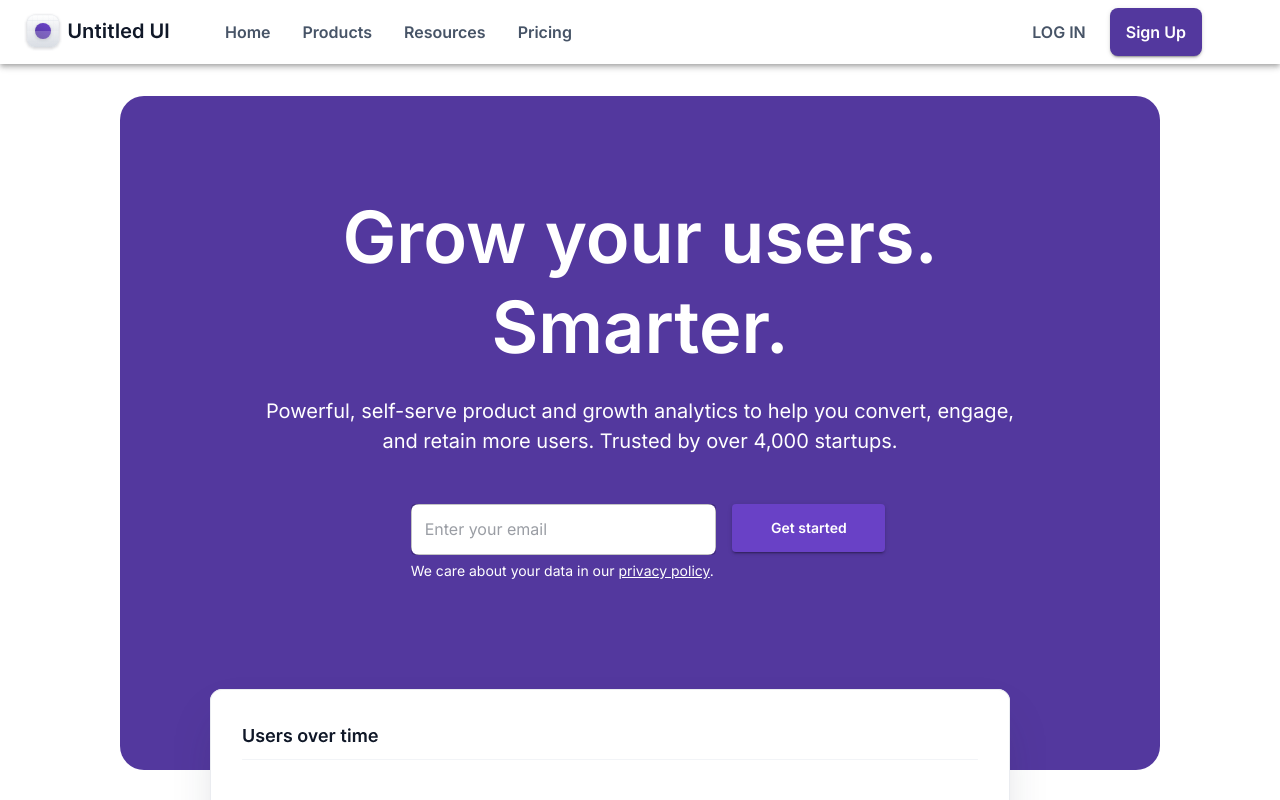
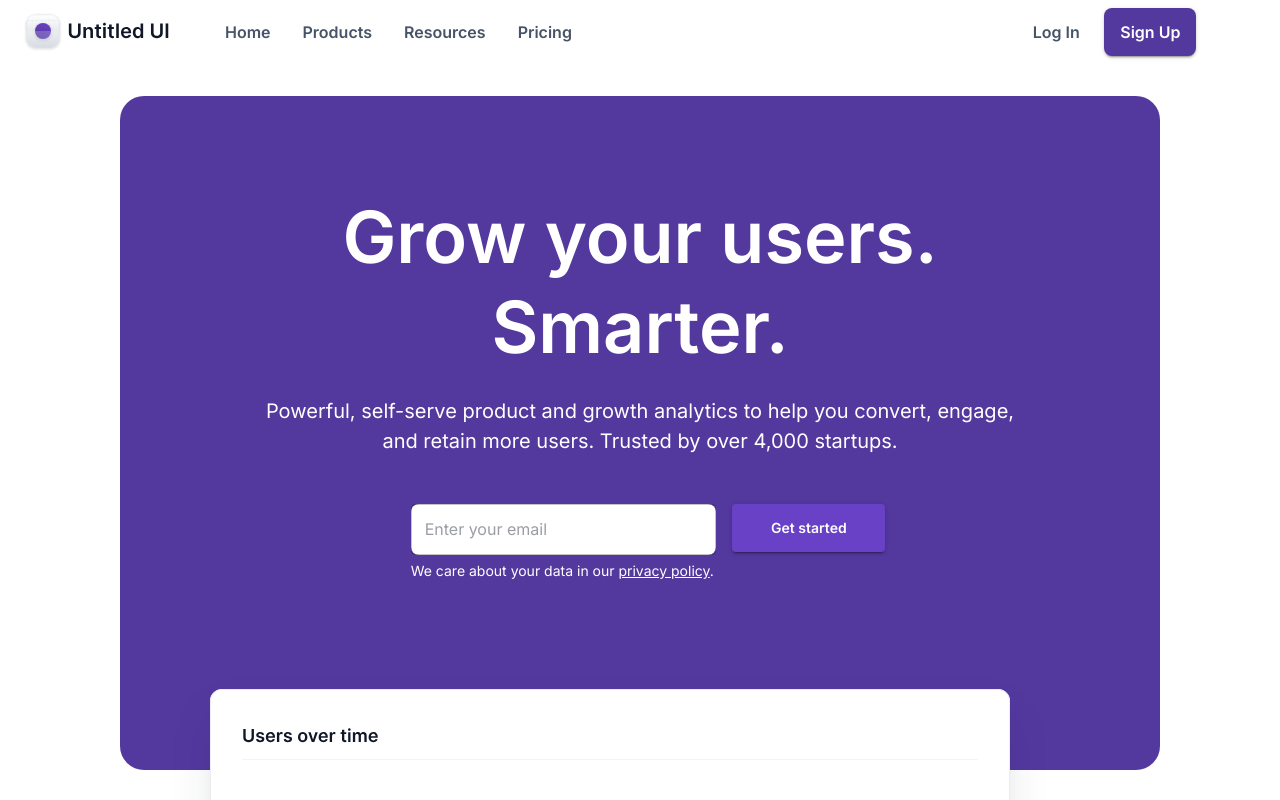
Before and after one commit to odavid10/avilatek-landing, a React (Create React App) app: page / in a window 1280 px wide. Shown: the top 800 px of the page. Built offline with nearby package versions, Linux system fonts and the light colour scheme.

Commit message:
Fixs en el navbar

```diff
--- a/src/UI/components/Navbar.tsx
+++ b/src/UI/components/Navbar.tsx
@@ -33,7 +33,10 @@ export const Navbar = () => {
   };
 
   return (
-    <AppBar position="static" sx={{ backgroundColor: "#FFF" }}>
+    <AppBar
+      position="static"
+      sx={{ backgroundColor: "#FFF", boxShadow: "none" }}
+    >
       <Container maxWidth="xl">
         <Toolbar disableGutters>
           <Logo />
@@ -112,6 +115,7 @@ export const Navbar = () => {
                     variant="h4"
                     fontWeight={weight["semi-bold"]}
                     color="text.secondary"
+                    textTransform={"none"}
                   >
                     Log In
                   </Typography>
```
